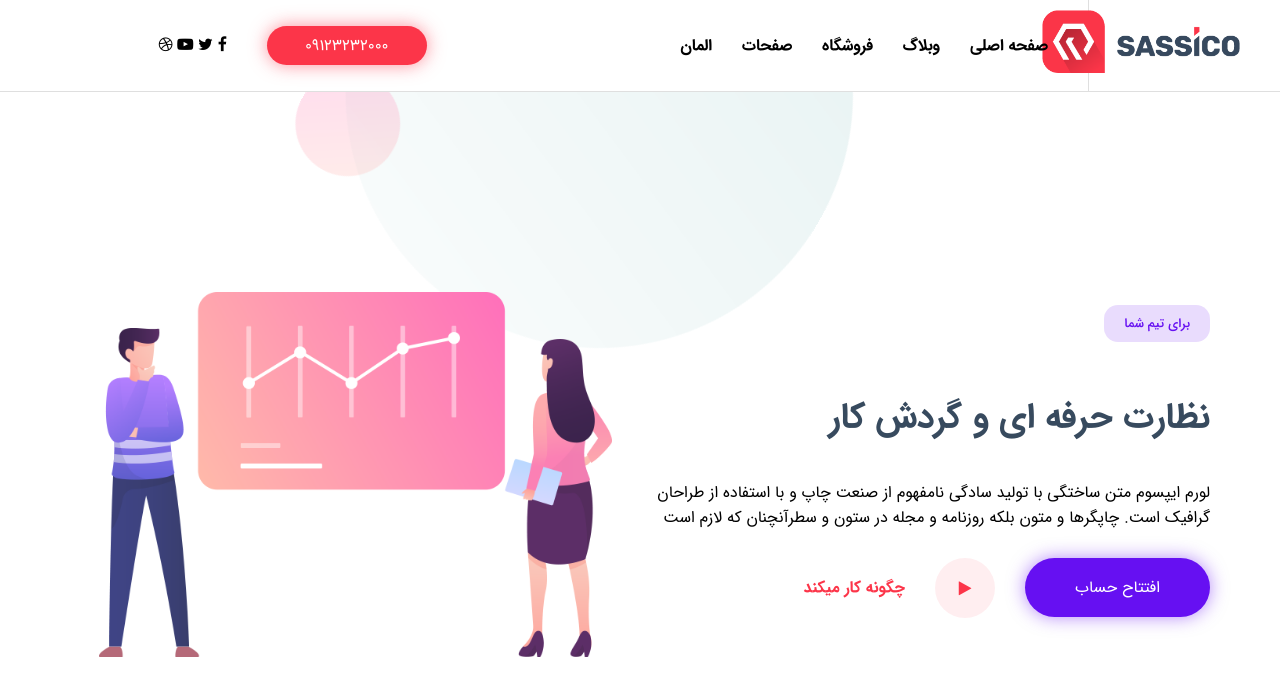
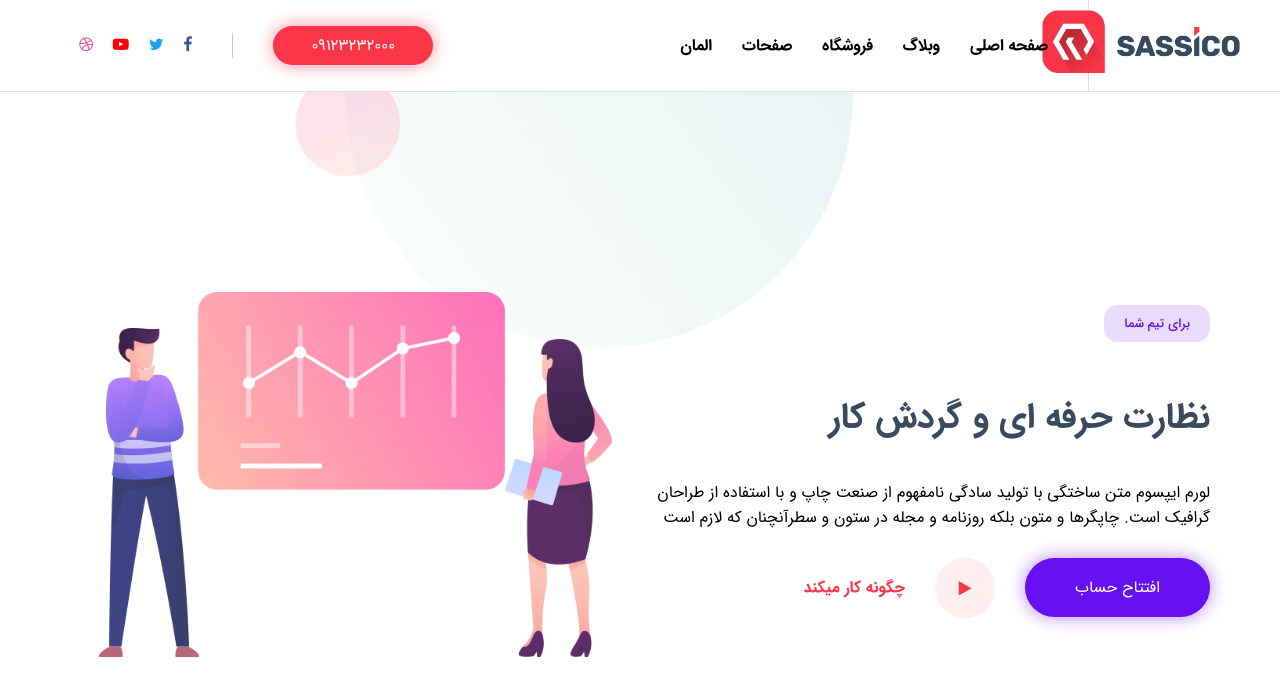
Before and after one commit to Adiostt/newsite-styleby-sass, a plain HTML site: page index.html in a window 1280 px wide. Drawn offline with Linux system fonts and the light colour scheme.

Commit message:
last Update

```diff
--- a/style/sass/style.scss
+++ b/style/sass/style.scss
@@ -175,4 +175,30 @@ to{right: 30px;}
     @extend .container;
     display: flex;
     align-items: center;
+    margin-right: 101px;
   }
+
+  .social{
+    border-right: 1px solid #c7c7c7;
+    padding-right: 25px;
+  }
+
+  .social .fa{
+    margin-right: 15px;
+  }
+
+  .fa-dribbble{
+    color: #ea4c89;
+  }
+
+  .fa-youtube-play{
+    color: #ff0000;
+  }
+
+  .fa-twitter{
+    color: #1da1f2;
+  }
+
+  .fa-facebook{
+    color: #3b5998;
+  }
```
Also changed, not shown: image/favicon.ico (added), style/sass/style.css, 1 other file.
